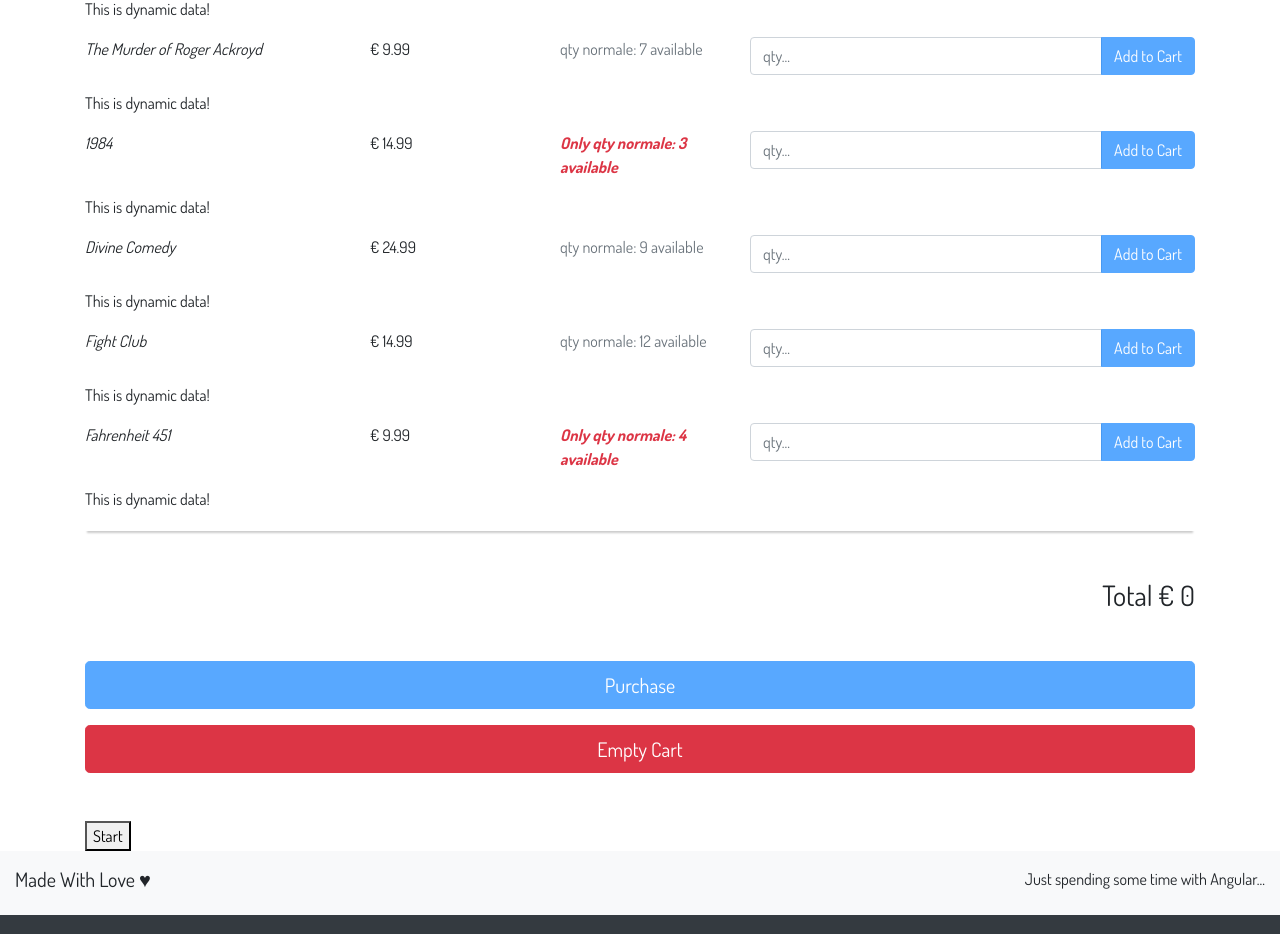
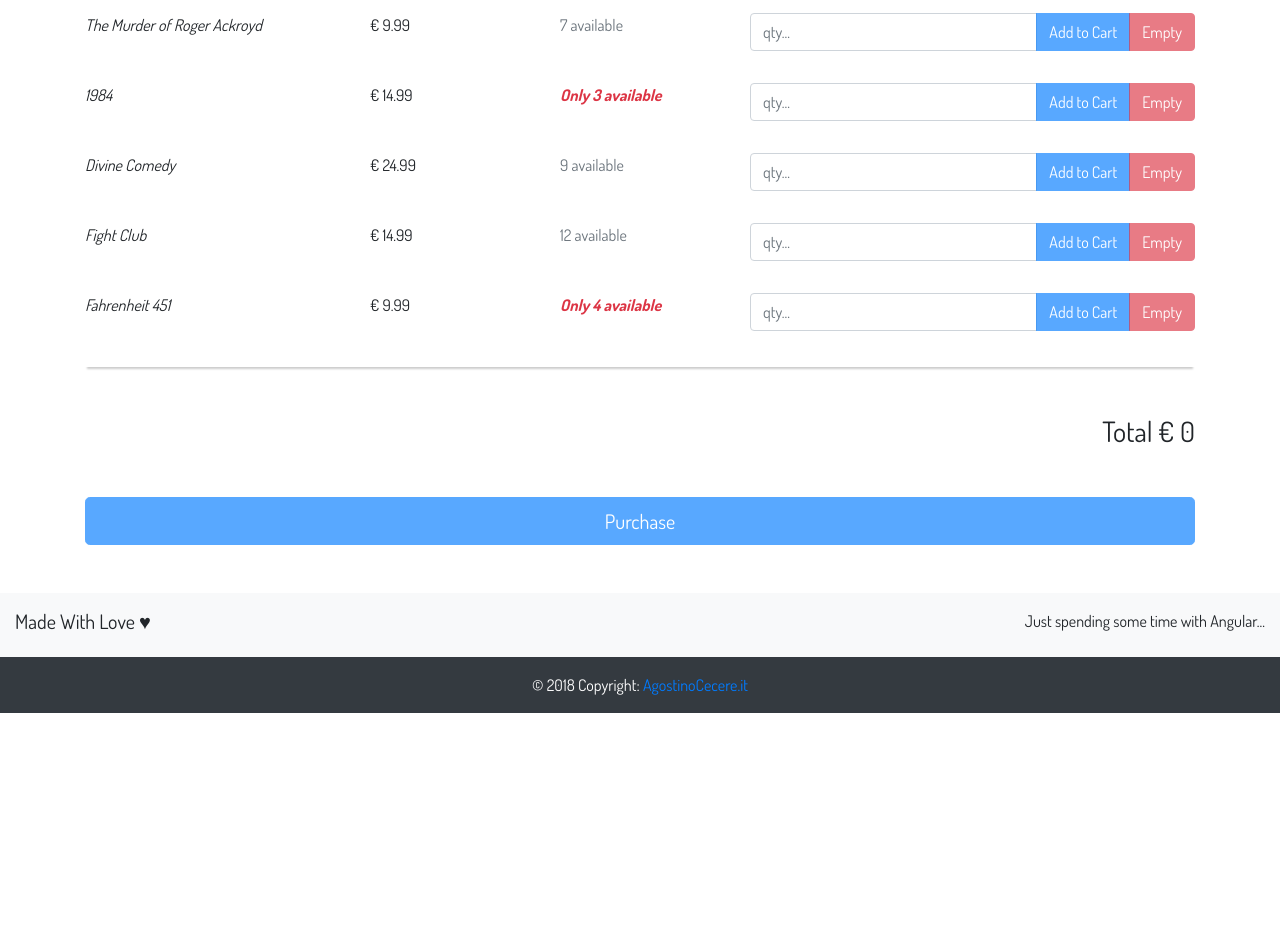
Before and after one commit to Agostinoccr/eCommerceAngular, an Angular app: page / in a window 1280 px wide. Shown: the part 267-1201 px from the top of the page. After the commit the page ends 980 px from the top, so only its background shows below. Built offline with nearby package versions, Linux system fonts and the light colour scheme.

Commit message:
Disable button delete

```diff
--- a/src/app/app.component.html
+++ b/src/app/app.component.html
@@ -1,14 +1,3 @@
-<!-- FIXME:
- Radio default value
- Empty cart restituisce i valori iniziali
- // Navbar responsive
- // Delete button
- // Alert se la ricerca non restituisce res
-// Stile barra di ricerca (mf?)
-// Stile rialzo sezione libri
-// Only 0...
--->
-
 <div class="container">
 
   <input
@@ -23,9 +12,8 @@
     <app-book
       *ngFor="let product of result"
       [theBook]="product"
-      [reset]="reset"
       (em)="updateCart(product)"
-      [dynamicdata]="dynamicdata">
+      (empty)="resetCart(product)">
     </app-book>
 
     <div class="alert alert-danger" role="alert" *ngIf="!result.length">
@@ -59,13 +47,13 @@
     </div>
   </div>
 
-  <!-- totale -->
-  <div class="text-right mt-3">
+  <!-- total -->
+  <div class="text-right mt-4">
     <h3>Total &euro; {{ total }}</h3>
   </div>
 
     <!-- Button trigger modal -->
-    <div class="row mt-5 mb-3">
+  <div class="row mt-5 mb-5">
     <div class="col-sm-12">
       <button
         type="button"
@@ -77,17 +65,6 @@
       </button>
     </div>
   </div>
-
-  <div class="row mb-5">
-      <div class="col-sm-12">
-          <button class="btn btn-danger btn-lg btn-block" type="button" (click)="emptyCart()">
-              Empty Cart
-          </button>
-      </div>
-  </div>
-
-  <button type="button" (click)="start()">Start</button>
-
 
 <!-- Modal -->
 <div class="modal fade" id="purchase" tabindex="-1" role="dialog">
--- a/src/app/app.component.ts
+++ b/src/app/app.component.ts
@@ -15,11 +15,6 @@ export class AppComponent {
 
   cart: any[] = [];
   total: number = 0.00;
-
-  reset: boolean = true;
-
-  interval: any;
-  dynamicdata: string = 'This is dynamic data!';
 
   constructor(private http: HttpClient) {
     // GET books from db.json
@@ -39,7 +34,6 @@ export class AppComponent {
         this.cart.push(Object.assign({}, product))
       }
 
-    //this.calculateTotal();
     this.addShipping();
     console.log('Il carrello contiene: ', this.cart);
 
@@ -49,10 +43,14 @@ export class AppComponent {
     this.total = Math.round(this.cart.reduce((tot, e) => tot += (e.qty_chosen * e.price), 0) * 100) / 100
   }
 
-  emptyCart() {
-    this.cart = [];
-    this.total = 0.00;
-    this.reset = true;
+  resetCart(product: any) {
+
+    let index = this.cart.findIndex(  el => el.isbn == product.isbn );
+    if (index > -1) this.cart.splice(index, 1)
+
+    this.calculateTotal();
+    console.log('Il carrello contiene: ', this.cart);
+
   }
 
   addShipping(price: number = 2.99) {
@@ -63,12 +61,7 @@ export class AppComponent {
   checkout() {
     this.cart = [];
     this.total = 0.00;
-  }
-
-  start() {
-    this.interval = setInterval(() => {
-      this.dynamicdata = new Date().toLocaleTimeString();
-    }, 1000);
+    location.reload()
   }
 
 }
--- a/src/app/book/book.component.html
+++ b/src/app/book/book.component.html
@@ -9,21 +9,21 @@
       <span
         class="text-muted"
         [ngClass]="{'aFewLeft':theBook.qty < '5', 'aFewLeft':theBook.qty_temp < '5'}"
-        *ngIf="isLeft">
+        *ngIf="isLeft || reset">
       <span *ngIf="reset">
         <span *ngIf="theBook.qty < '5'">Only </span>
-        qty normale: {{ theBook.qty }} available
+         {{ theBook.qty }} available
       </span>
       <!-- qty temp: -->
       <span *ngIf="!reset">
           <span *ngIf="theBook.qty_temp < '5'">Only </span>
-          qty temp: {{ theBook.qty_temp }} available
+           {{ theBook.qty_temp }} available
       </span>
     </span>
 
     <span
     class="aFewLeft"
-    *ngIf="!isLeft">
+    *ngIf="!isLeft && !reset">
     No one left!
 </span>
   </div>
@@ -34,9 +34,11 @@
             <button class="btn btn-primary" type="button" (click)="addToCart(theBook)" [disabled]="isQtyValid()">
               Add to Cart
             </button>
+
+            <button class="btn btn-danger" type="button" (click)="emptyCart(theBook)" [disabled]="isDisable">
+              Empty
+            </button>
         </span>
       </div>
   </div>
 </div>
-
-{{ dynamicdata }}<br/>
--- a/src/app/book/book.component.ts
+++ b/src/app/book/book.component.ts
@@ -1,22 +1,20 @@
-import { Component, OnInit, Input, Output, EventEmitter } from '@angular/core';
+import { Component, Input, Output, EventEmitter } from '@angular/core';
 
 @Component({
   selector: 'app-book',
   templateUrl: './book.component.html',
   styleUrls: ['./book.component.scss']
 })
-export class BookComponent implements OnInit {
+export class BookComponent {
 
   @Input() theBook: any;
-  @Input() reset: boolean;
+
   @Output() em: EventEmitter<any> = new EventEmitter();
-
-  @Input() dynamicdata: string;
-
+  @Output() empty: EventEmitter<any> = new EventEmitter();
 
   isLeft: boolean = true;
-
-  ngOnInit() { console.log('onInit: ' + this.reset) }
+  reset: boolean;
+  isDisable: boolean = true;
 
   constructor() { }
 
@@ -25,8 +23,17 @@ export class BookComponent implements OnInit {
     this.theBook.qty_temp = this.theBook.qty_temp - this.theBook.qty_chosen;
     this.theBook.qty_chosen = undefined;
     this.theBook.qty_temp == 0 ? this.isLeft = !this.isLeft : this.isLeft == true;
+
     this.reset = false;
-    console.log(this.reset)
+    this.isDisable = false;
+  }
+
+  emptyCart(book: any) {
+    this.theBook.qty_temp = this.theBook.qty;
+    this.reset = true;
+    this.isDisable = true;
+    this.isLeft = true;
+    this.empty.emit(book);
   }
 
   isQtyValid() {
--- a/src/app/inc/footer/footer.component.html
+++ b/src/app/inc/footer/footer.component.html
@@ -1,4 +1,4 @@
-<footer class="bg-light">
+<footer class="bg-light mt-3">
   <div class="container-fluid">
     <div class="row py-3">
       <div class="col-6">
```
Lines whose indentation alone changed are shown as unchanged.
